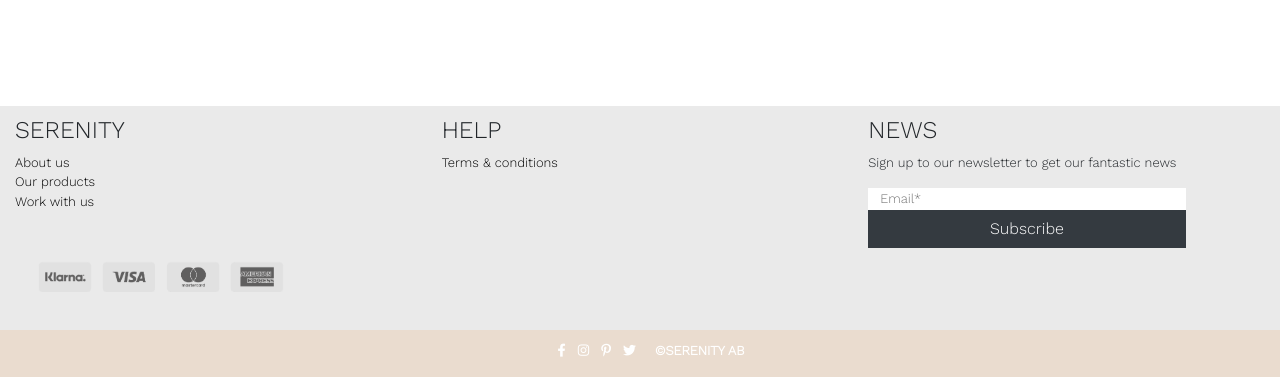
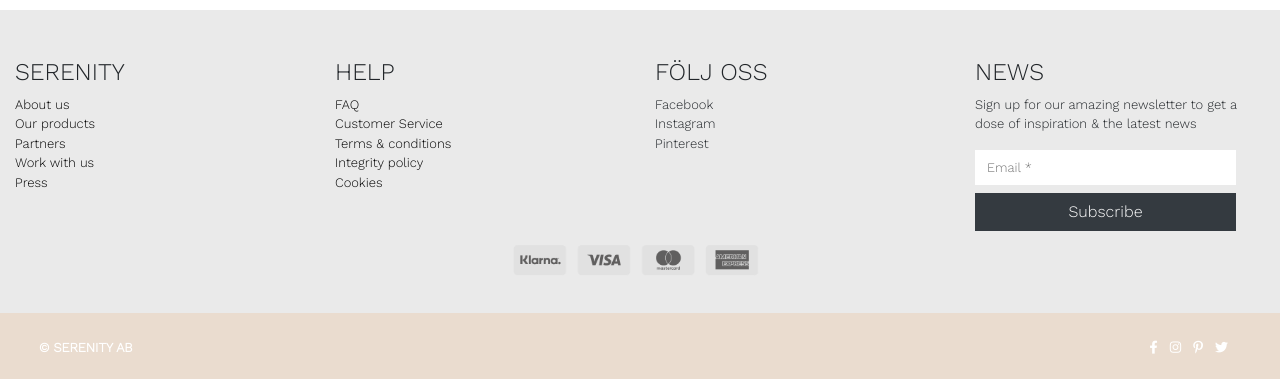
Before and after one commit to ullagulla/FED19agiltwebbshop, a plain HTML site: page html/produktsida.html in a window 1280 px wide. Shown: the part 1769-2148 px from the top of the page. Drawn offline with nearby package versions, Linux system fonts and the light colour scheme.

Commit message:
ändringar

```diff
--- a/SCSS/_footer.scss
+++ b/SCSS/_footer.scss
@@ -49,7 +49,7 @@ body {
                     }
                     input {
                         border: none;
-                        width: 80%;
+                        width: 90%;
                         &:focus {
                             outline: none;
                         }
@@ -58,7 +58,7 @@ body {
                         }
                     }
                     button {
-                        width: 80%;
+                        width: 90%;
                         border-radius: 0;
                     }
                 }
--- a/SCSS/_produktsida.scss
+++ b/SCSS/_produktsida.scss
@@ -12,7 +12,7 @@
         @include desktop {
             #main{
                 width: 60%;
-                height: 222vh;
+                height: 90%;
                 min-height: 1000px;
                 display: flex;
                 flex-direction: column;
--- a/SCSS/kassa.scss
+++ b/SCSS/kassa.scss
@@ -22,7 +22,7 @@ body {
                     text-transform: capitalize;
                     font-weight: bold;
                 }
-                .d-flex {
+                .divider {
                     border-bottom: 1px solid rgba(128, 128, 128, 0.425);
                     font-weight: bold;
                 }
--- a/html/produktsida.html
+++ b/html/produktsida.html
@@ -153,12 +153,11 @@
                     </div>
 
             <!-- footer -->
-
             <footer id="sticky-footer">
                     <div class="container-fluid">
-                        <div class="row" id="footer-container">
-                            <div class="col-12 col-md-6 col-lg-4" id="f-menu1">
-                                <h4>SERENITY</h4>
+                        <div class="row d-flex justify-content-between pt-5" id="footer-container">
+                            <div class="col-12 col-md-6 col-lg-3" id="f-menu1">
+                                <h4>serenity</h4>
                                 <ul class="footer-info">
                                     <li id="menu-item1">
                                         <a href="#">About us</a>
@@ -166,42 +165,70 @@
                                     <li id="menu-item2">
                                         <a href="#">Our products</a>
                                     </li>
+                                    <li id="menu-item2">
+                                        <a href="#">Partners</a>
+                                    </li>
                                     <li id="menu-item3">
                                         <a href="#">Work with us</a>
                                     </li>
+                                    <li id="menu-item2">
+                                        <a href="#">Press</a>
+                                    </li>
                                 </ul>
                         </div>
-                        <div class="col-12 col-md-6 col-lg-4" id="f-menu2">
-                                <h4>HELP</h4>
+                        <div class="col-12 col-md-6 col-lg-3" id="f-menu2">
+                            <h4>help</h4>
                             <ul class="footer-info">
+                                <li id="menu-item4">
+                                    <a href="#" class="faq">faq</a>
+                                </li>
+                                <li id="menu-item4">
+                                    <a href="#">Customer Service</a>
+                                </li>
                                 <li id="menu-item4">
                                     <a href="#">Terms & conditions </a>
                                 </li>
+                                <li id="menu-item4">
+                                    <a href="#">Integrity policy</a>
+                                </li>
+                                <li id="menu-item4">
+                                    <a href="#">Cookies</a>
+                                </li>
                             </ul>
                         </div>
-                        <div class="col-12 col-md-6 col-lg-4" id="f-menu3">
-                                <h4>NEWS</h4>
-                                    <p>Sign up to our newsletter to get our fantastic news</p>
+                        <div class="col-12 col-md-6 col-lg-3">
+                            <h4>följ oss</h4>
+                            <ul class="footer-info">
+                                <li>Facebook</li>
+                                <li>Instagram</li>
+                                <li>Pinterest</li>
+                            </ul>
+                        </div>
+                        <div class="col-12 col-md-6 col-lg-3" id="f-menu3">
+                            <div class="sign-up-wrapper">
+                                <h4>news</h4>
+                                <span>Sign up for our amazing newsletter to get a dose of inspiration & the latest news</span>
                                 <form>
-                                        <input placeholder="Email*"type="email">
-                                        <button type="submit" class="btn btn-dark btn-block">Subscribe</button>
+                                    <input class="py-2 mt-3" placeholder="Email *" type="email">
+                                    <button type="submit" class="btn btn-dark btn-block mt-2">Subscribe</button>
                                 </form>
                             </div>
-                        <div class="col-12 col-md-6 col-lg-6" id="img-box">
+                        </div>
+                            <div class="col-12 d-flex justify-content-center" id="img-box">
                                 <img src="../images/betalningsmetoder.png" alt="betalningsmetoder">
                             </div>
                         </div>
-                        <div class="row" id="icon-box">
-                            <div class="col-12 col-lg-6" id="icon-link">
+                        <div class="row d-flex justify-content-between pt-4 pb-2" id="icon-box">
+                            <div class="col-12 col-lg-6" id="brand">
+                                <p class="footer-bottom pl-4"> &copy; serenity ab</p>
+                            </div>
+                            <div class="col-12 col-lg-6 pr-5" id="icon-link">
                                 <ul>
                                     <li href="https://sv-se.facebook.com/" class="fab fa-facebook-f"role="button"></li>
                                     <li href="https://instagram.com/" class="fab fa-instagram" role="button"></li>
-                                        <li href="https://www.pinterest.se/" class="fab fa-pinterest-p" role="button"></li>
+                                    <li href="https://www.pinterest.se//" class="fab fa-pinterest-p" role="button"></li>
                                     <li href="https://www.twitter.com" class="fab fa-twitter" role="button"></li>
                                 </ul>
-                            </div>
-                                <div class="col-12 col-lg-6" id="brand">
-                                     <p class="footer-bottom"> &copy;SERENITY AB</p>
                             </div>
                         </div>
                     </div>
```
Also changed, not shown: html/kassa.html (+1 -1 lines), CSS/main.css. Lines whose indentation alone changed are shown as unchanged.
